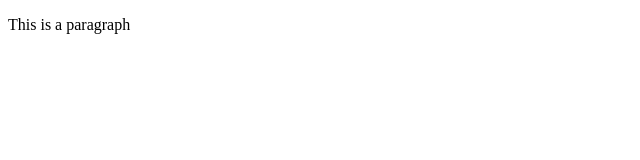
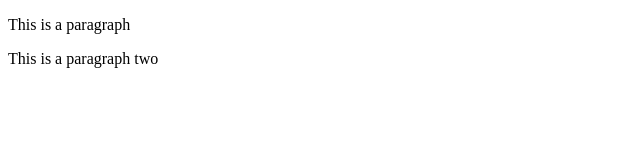
Before and after one commit to Oshadha02/DGG, a plain HTML site: page index.html in a window 1280 px wide. Shown: the whole page, without its empty margins (0-640 px from the left). Drawn offline with Linux system fonts and the light colour scheme.

Commit message:
Added paragraph2. Added 2nd page to project.

```diff
--- a/index.html
+++ b/index.html
@@ -7,5 +7,6 @@
 </head>
 <body>
     <p>This is a paragraph</p>
+    <p>This is a paragraph two</p>
 </body>
 </html>
```
Also changed, not shown: page2.html (added, +1 -0 lines).
